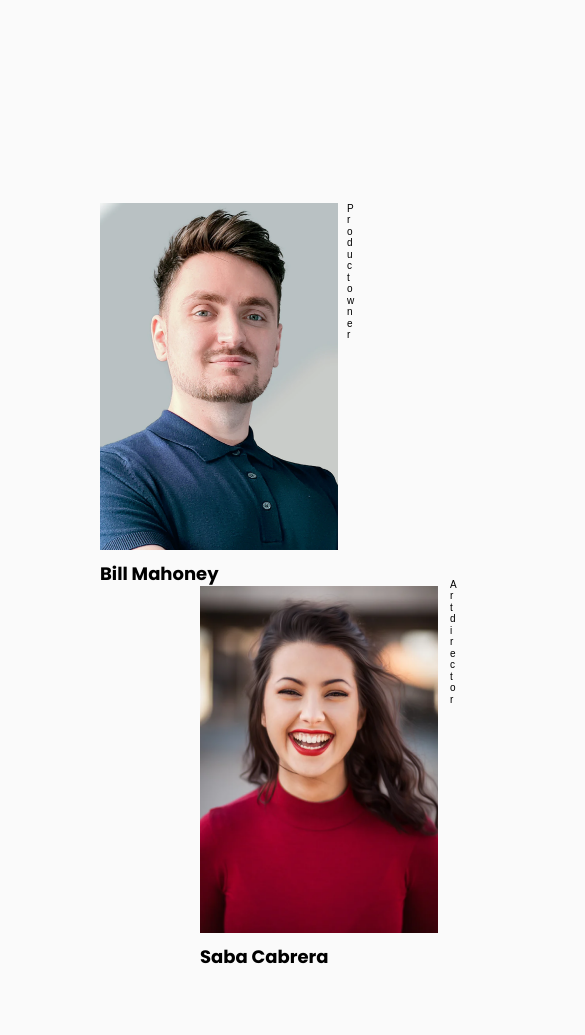
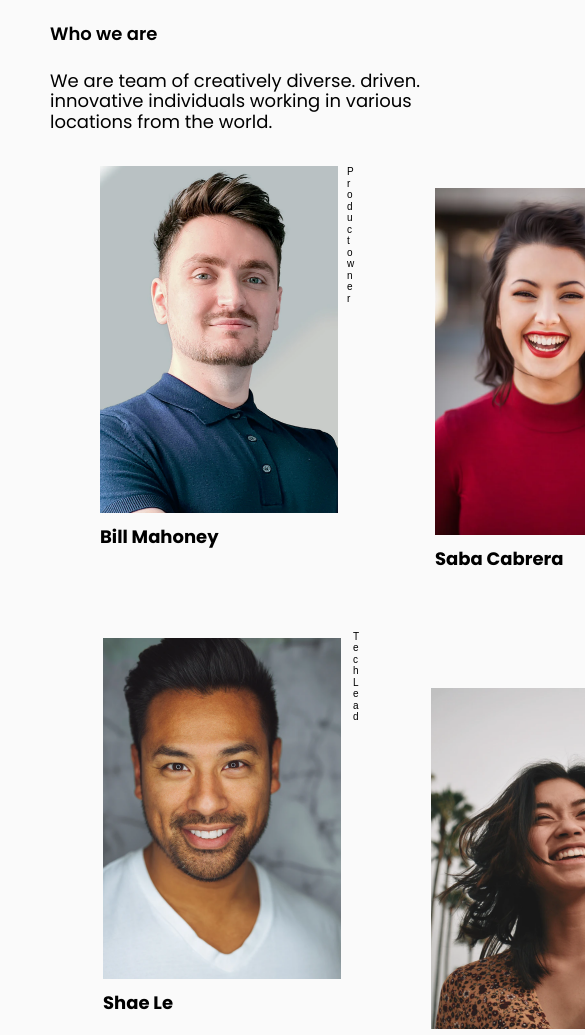
Before and after one commit to seiuro2/my-team-challenge, a plain HTML site: page index.html in a window 390 px wide. Shown: the part 134-1169 px from the top of the page, 585 px wide, since content can reach past the window. Drawn offline with Linux system fonts and the light colour scheme.

Commit message:
"se cuadro las imagenes para lograr que se apilaran de mejor manera"

```diff
--- a/assets/css/style.css
+++ b/assets/css/style.css
@@ -223,32 +223,65 @@ body {
 
 @media(max-width:720px){
     .container {
-        flex-direction: column;
-        margin: 0 auto;
-        display: block;
-        width: 100%;
+
 
 
     }
-    .container h1 {
-        display:block;
-        text-align: left;
+    .menu h1 {
+        margin: 0;
+        font-size: 50px;
+        position: relative;
+        top:50px;
+        left:50px;
+    }
+    .menu p {
+        margin: 0;
+        position: relative;
+        top: 100px;
+        left: 50px;
+        font-size: 18px;
+        font-weight: 600;
+       }
+       .menu h2 {
+           margin: 0;
+           position: relative;
+           top: 120px;
+           left: 50px;
+       }
+  .container-image1 {
+
+      position: absolute;
+      top: 300px;
+      left: 100px;
+    }
+
+    .container-image2 {
+     position: relative;
+     top: 150px;
+     left: 400px;
+    }
+    .container-image3{
+      position:relative;
+      top:600px;
+      left:-170px;
 
     }
-  .container-image1 {
-        position: relative
-        top:100px;
-       left: 100px;
-       width: 50%;
+    .container-image4 {
+       position: relative;
+       top:650px;
+       left:-80px;
+
+       }
+    .container-image5 {
+    position: relative;
+    top: 1150px;
+    left:-645px;
     }
-    .container-image2 {
+    .container-image6 {
         position: relative;
-        top: 100px;
-        left: 200px
+        top: 1200px;
+        left: -550px;
+    }
 
-    }
-    .container-image3{
-        margin: 0 auto;
-      width: 50%;
 
-    }
+}
```
